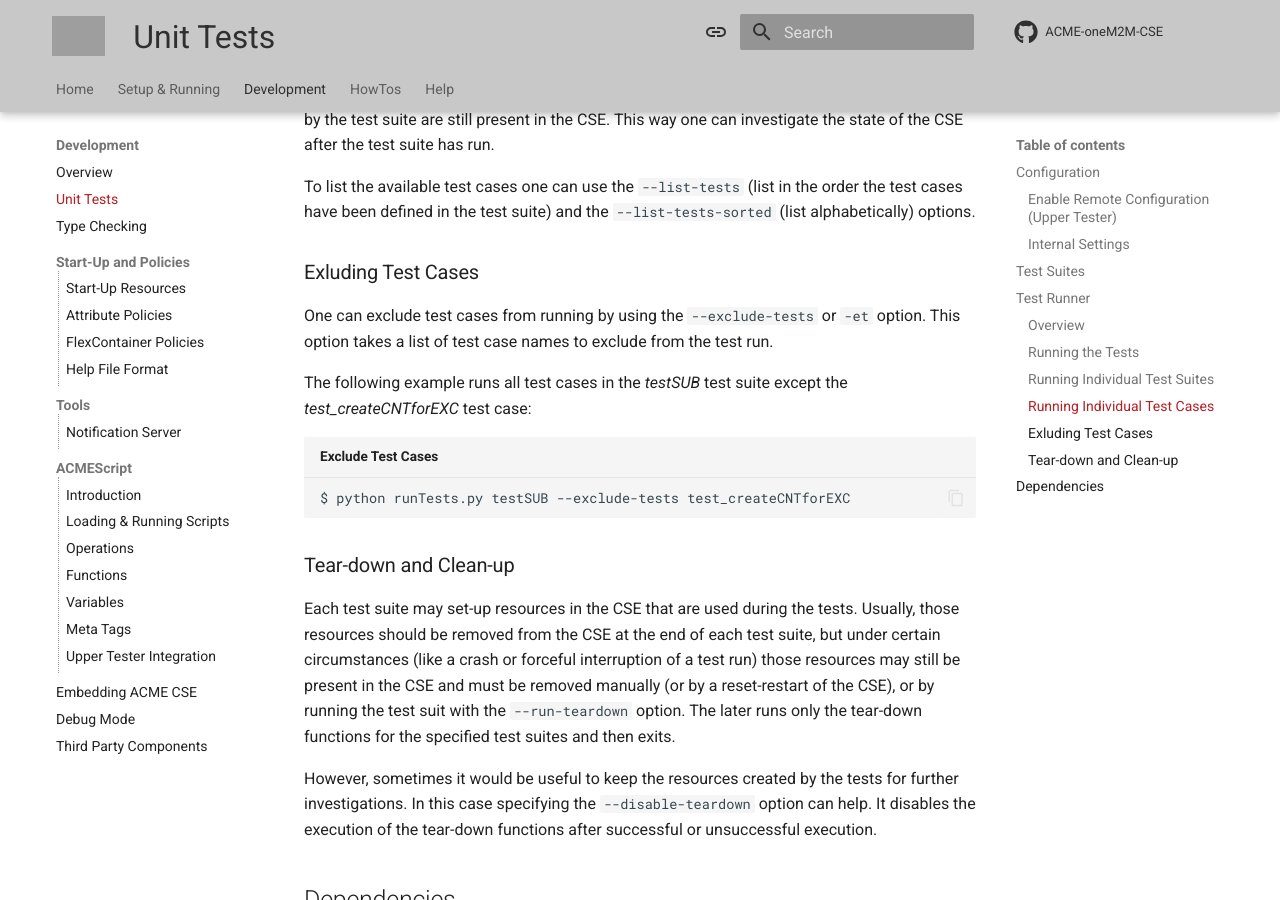
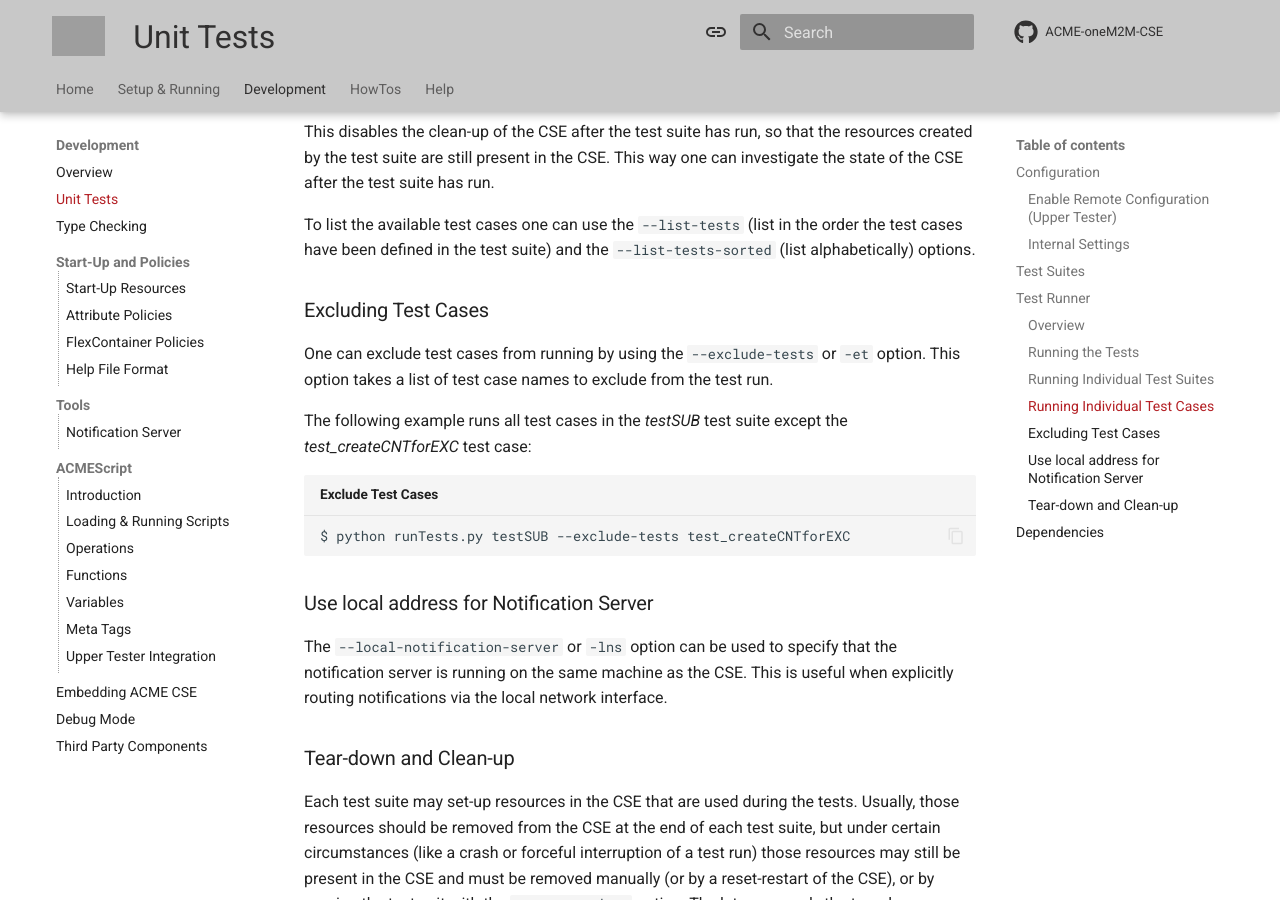
Before and after one commit to ankraft/ACME-oneM2M-CSE-mkdocs, an MkDocs documentation site: the page built from docs/development/UnitTests.md, in a window 1280 px wide and 900 px high, scrolled down 4737 px. Built offline with MkDocs 1.6.1 and Material for MkDocs 9.7.7, drawn with Linux system fonts in a browser that asks for light colours; comment, search, counter and statistics services are not loaded; some of the changed text lies outside the part shown; grey boxes are pictures that could not be loaded.

Commit message:
Added documentation for test runner -lns option

````diff
--- a/docs/development/UnitTests.md
+++ b/docs/development/UnitTests.md
@@ -64,7 +64,7 @@ $ python runTests.py -h
 usage: runTests.py [-h] [--all] [--load-only] [--verbose-requests] [--disable-teardown]
                    [--exclude-tests EXCLUDETESTS [EXCLUDETESTS ...]] [--run-teardown] [--run-count NUMBEROFRUNS]
                    [--run-tests TESTCASENAME [TESTCASENAME ...]] [--show-skipped] [--no-failfast]
-                   [--list-tests | --list-tests-sorted]
+                   [--local-notification-server] [--list-tests | --list-tests-sorted]
                    [TESTSUITE ...]
 
 positional arguments:
@@ -88,6 +88,8 @@ options:
                         run only the specified test cases from the set of test suites
   --show-skipped        show skipped test cases in summary
   --no-failfast         continue running test cases after a failure
+   --local-notification-server, -lns
+                        use a local notification server address
   --list-tests, -ls     list the test cases of the specified test suites in the order they are defined and exit
   --list-tests-sorted, -lss
                         alphabetical sorted list the test cases of the specified test suites and exit
@@ -190,7 +192,7 @@ This disables the clean-up of the CSE after the test suite has run, so that the
 To list the available test cases one can use the `--list-tests` (list in the order the test cases have been defined in the test suite) and the `--list-tests-sorted` (list alphabetically) options.
 
 
-### Exluding Test Cases
+### Excluding Test Cases
 
 One can exclude test cases from running by using the `--exclude-tests` or `-et` option. This option takes a list of test case names to exclude from the test run.
 
@@ -199,6 +201,11 @@ The following example runs all test cases in the *testSUB* test suite except the
 ```bash title="Exclude Test Cases"
 $ python runTests.py testSUB --exclude-tests test_createCNTforEXC
 ```
+
+
+### Use local address for Notification Server
+
+The `--local-notification-server` or `-lns` option can be used to specify that the notification server is running on the same machine as the CSE. This is useful when explicitly routing notifications via the local network interface.
 
 
 ### Tear-down and Clean-up
````
